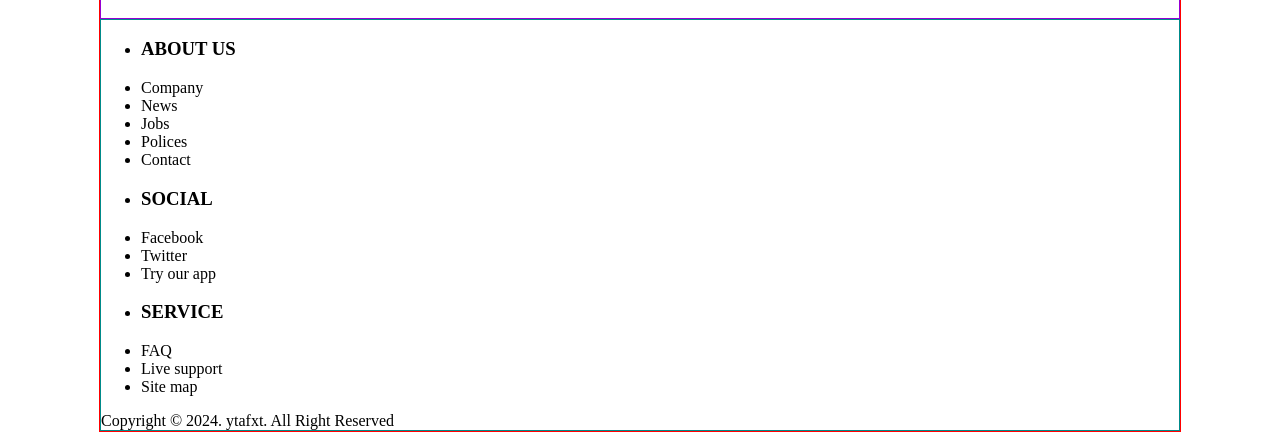
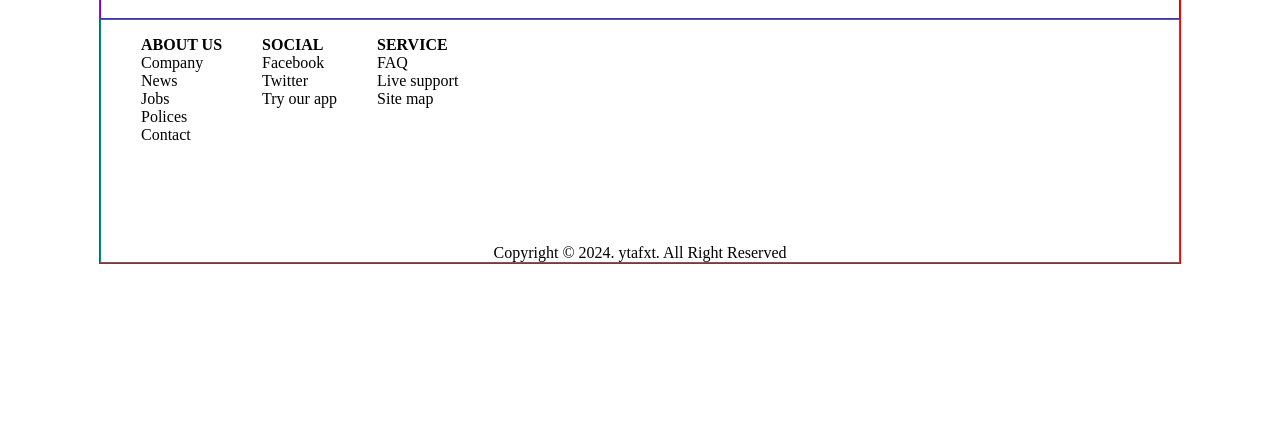
Before and after one commit to evollivia/frontend2, a FastAPI app: page /html/project1 in a window 1280 px wide. Shown: the part 2310-2750 px from the top of the page. After the commit the page ends 2574 px from the top, so only its background shows below. Run offline with FastAPI, Linux system fonts and the light colour scheme.

Commit message:
프로젝트 실습 - footer : ul, copyright 배치

```diff
--- a/views/templates/html/10project1.html
+++ b/views/templates/html/10project1.html
@@ -30,6 +30,12 @@
 
         /*footer*/
         footer{border: 1px solid darkcyan;}
+        footer ul{float: left; list-style: none; margin-bottom: 100px}
+        footer ul h3{margin: 0; font-size: 16px}
+        footer ul li{font-size: 16px}
+        footer .copy{text-align: center}
+
+
     </style>
 </head>
 <body>
@@ -112,7 +118,7 @@
                 <li>Site map</li>
             </ul>
         </div>
-        <div>Copyright &copy; 2024. ytafxt. All Right Reserved</div>
+        <div class="clear copy">Copyright &copy; 2024. ytafxt. All Right Reserved</div>
     </footer>
 </div>
 </body>
```
